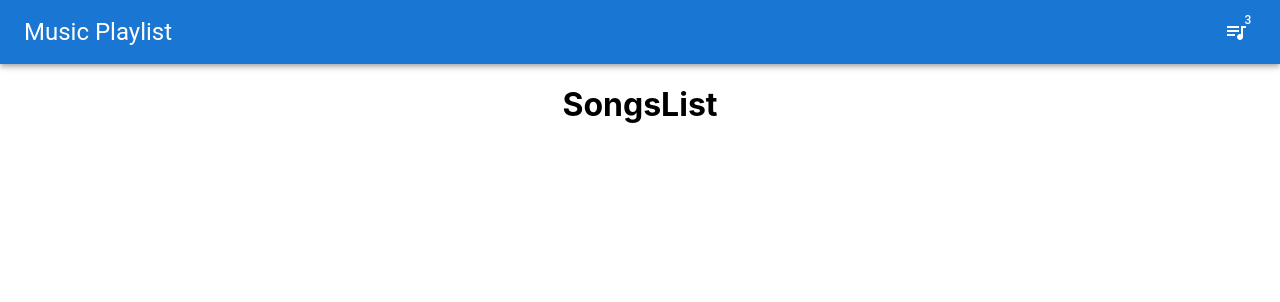
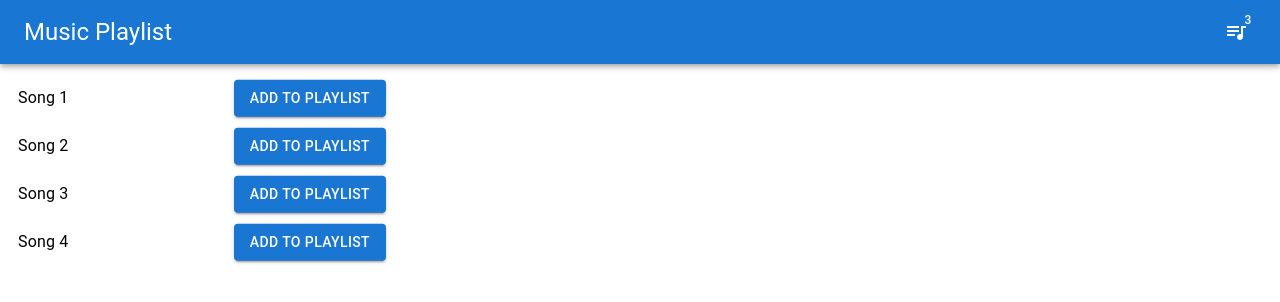
Before and after one commit to Prathyusha1211/Music-Playlist-Frontend, a React (Create React App) app: page / in a window 1280 px wide. Shown: the top 302 px of the page. Built offline with nearby package versions, Linux system fonts and the light colour scheme.

Commit message:
Add. Display songs and Add to playlist button to each song in main page

```diff
--- a/src/components/SongsList/SongsList.js
+++ b/src/components/SongsList/SongsList.js
@@ -1,8 +1,33 @@
+import { Box, Button, List, ListItem, ListItemSecondaryAction, ListItemText } from "@mui/material";
 import React from "react";
+
+const allSongs = [
+        {id:1,title:"Song 1"},
+        {id:2,title:"Song 2"},
+        {id:3,title:"Song 3"},
+        {id:4,title:"Song 4"},
+];
 
 const SongsList = () =>{
     return(
-        <h1>SongsList</h1>
+        <Box style={{padding: 2,
+        borderRadius: 1,
+        maxWidth: '400px',
+        margin: '10 auto',}}>
+            <List>
+            {allSongs.map((song)=>(
+                <ListItem key={song.id}>
+                    <ListItemText primary={song.title} />
+                    <ListItemSecondaryAction>
+                        <Button variant="contained" color="primary">
+                            Add to Playlist
+                        </Button >
+                    </ListItemSecondaryAction>
+                </ListItem>
+            ))}
+        </List>
+        </Box>
+
     );
 }
 
```
Also changed, not shown: 2 other files (tests, documents, lock files or other folders).
